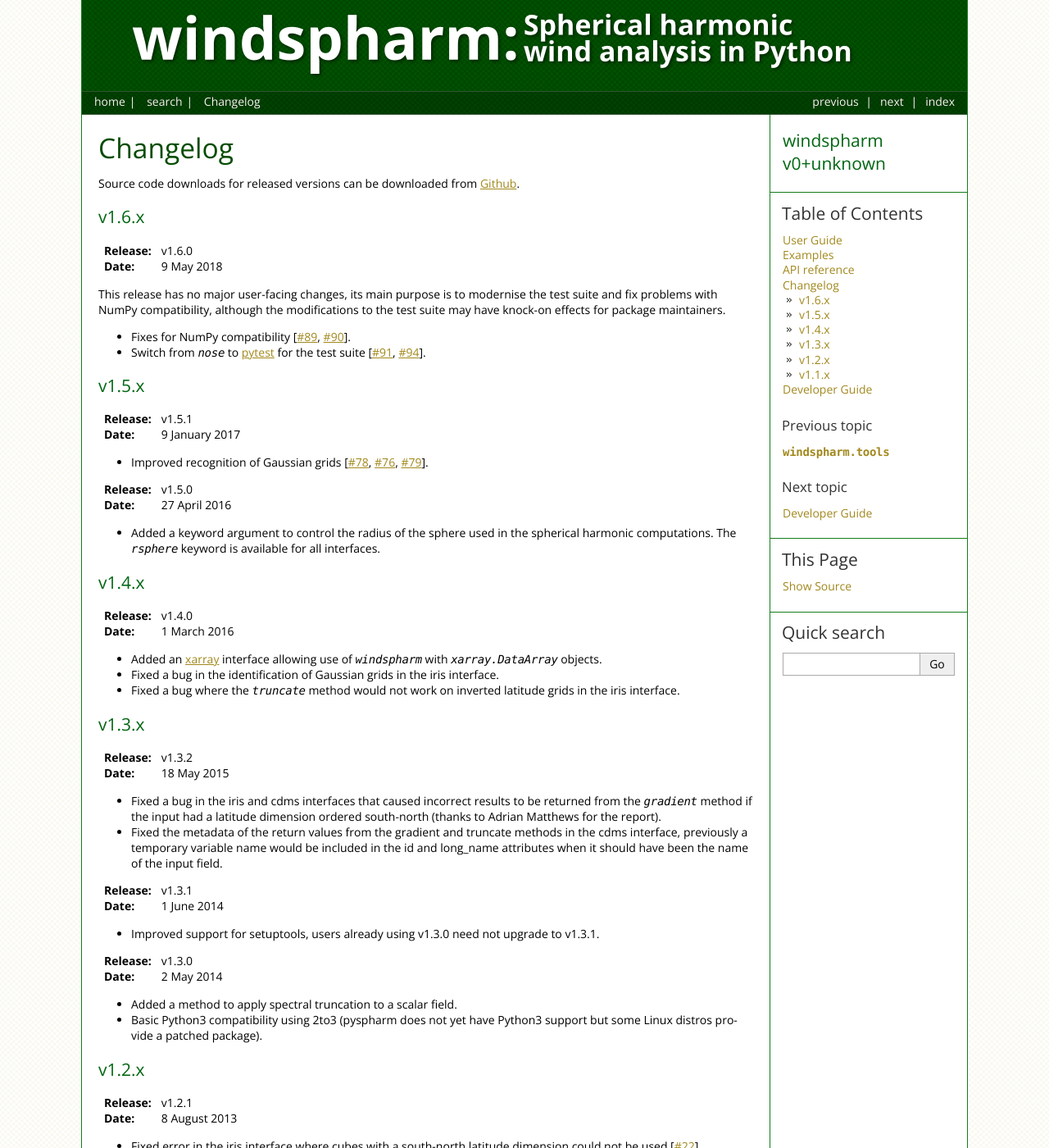
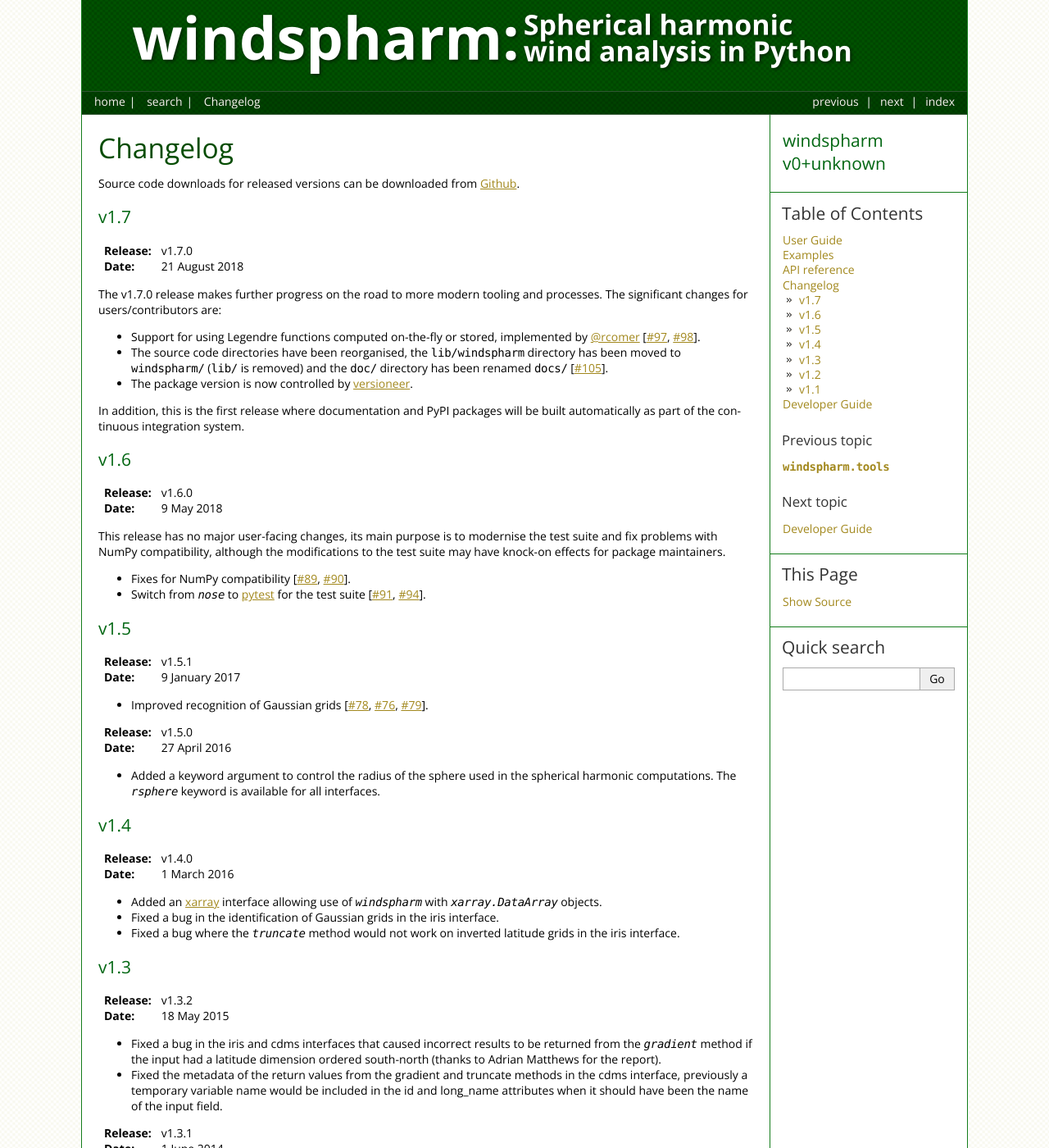
Before and after one commit to ajdawson/windspharm, a Sphinx documentation site: the page built from docs/changelog.rst, in a window 1280 px wide and 1400 px high. Shown: the whole window at 82% size. Built offline with Sphinx 7.4.7, drawn with Linux system fonts in a browser that asks for light colours.

Commit message:
Update the changelog for v1.7.0

```diff
--- a/docs/changelog.rst
+++ b/docs/changelog.rst
@@ -3,25 +3,40 @@
 
 Source code downloads for released versions can be downloaded from `Github <https://github.com/ajdawson/windspharm/releases>`_.
 
-v1.6.x
-------
+v1.7
+----
+
+:Release: v1.7.0
+:Date: 21 August 2018
+
+The v1.7.0 release makes further progress on the road to more modern tooling and processes. The significant changes for users/contributors are:
+
+* Support for using Legendre functions computed on-the-fly or stored, implemented by `@rcomer <https://github.com/rcomer>`_ [:issue:`97`, :pr:`98`].
+* The source code directories have been reorganised, the ``lib/windspharm`` directory has been moved to ``windspharm/`` (``lib/`` is removed) and the ``doc/`` directory has been renamed ``docs/`` [:pr:`105`].
+* The package version is now controlled by `versioneer <https://github.com/warner/python-versioneer>`_.
+
+In addition, this is the first release where documentation and PyPI packages will be built automatically as part of the continuous integration system.
+
+
+v1.6
+----
 
 :Release: v1.6.0
 :Date: 9 May 2018
 
 This release has no major user-facing changes, its main purpose is to modernise the test suite and fix problems with NumPy compatibility, although the modifications to the test suite may have knock-on effects for package maintainers.
 
-* Fixes for NumPy compatibility [`#89 <https://github.com/ajdawson/windspharm/issues/89>`_, `#90 <https://github.com/ajdawson/windspharm/pull/90>`_].
-* Switch from `nose` to `pytest <http://pytest.org>`_ for the test suite [`#91 <https://github.com/ajdawson/windspharm/pull/91>`_, `#94 <https://github.com/ajdawson/windspharm/pull/94>`_].
+* Fixes for NumPy compatibility [:issue:`89`, :pr:`90`].
+* Switch from `nose` to `pytest <http://pytest.org>`_ for the test suite [:pr:`91`, :pr:`94`].
 
 
-v1.5.x
-------
+v1.5
+----
 
 :Release: v1.5.1
 :Date: 9 January 2017
 
-* Improved recognition of Gaussian grids [`#78 <https://github.com/ajdawson/windspharm/issues/78>`_, `#76 <https://github.com/ajdawson/windspharm/pull/76>`_, `#79 <https://github.com/ajdawson/windspharm/pull/79>`_].
+* Improved recognition of Gaussian grids [:issue:`78`, :pr:`76`, :pr:`79`].
 
 :Release: v1.5.0
 :Date: 27 April 2016
@@ -29,8 +44,8 @@
 * Added a keyword argument to control the radius of the sphere used in the spherical harmonic computations. The `rsphere` keyword is available for all interfaces.
 
 
-v1.4.x
-------
+v1.4
+----
 
 :Release: v1.4.0
 :Date: 1 March 2016
@@ -40,8 +55,8 @@
 * Fixed a bug where the `truncate` method would not work on inverted latitude grids in the iris interface.
 
 
-v1.3.x
-------
+v1.3
+----
 
 :Release: v1.3.2
 :Date: 18 May 2015
@@ -61,25 +76,25 @@
 * Basic Python3 compatibility using 2to3 (pyspharm does not yet have Python3 support but some Linux distros provide a patched package).
 
 
-v1.2.x
-------
+v1.2
+----
 
 :Release: v1.2.1
 :Date: 8 August 2013
 
 * Fixed error in the iris interface where cubes with a south-north latitude dimension
-  could not be used [`#22 <https://github.com/ajdawson/windspharm/pull/22>`_].
+  could not be used [:pr:`22`].
 
 :Release: v1.2.0
 :Date: 20 May 2013
 
-* Prevented possible double copying of data in `order_latdim` [`#16 <https://github.com/ajdawson/windspharm/pull/16>`_].
-* Refactored test suite and added more test coverage [`#14 <https://github.com/ajdawson/windspharm/pull/14>`_].
-* Fixed bug in calculation of the magnitude of a vector wind [`#13 <https://github.com/ajdawson/windspharm/pull/13>`_, `#11 <https://github.com/ajdawson/windspharm/issues/11>`_].
+* Prevented possible double copying of data in `order_latdim` [:pr:`16`].
+* Refactored test suite and added more test coverage [:pr:`14`].
+* Fixed bug in calculation of the magnitude of a vector wind [:pr:`13`, :issue:`11`].
 
 
-v1.1.x
-------
+v1.1
+----
 
 :Release: v1.1.0
 :Date: 10 January 2013
--- a/docs/conf.py
+++ b/docs/conf.py
@@ -30,6 +30,7 @@
               'sphinx.ext.mathjax',
               'sphinx.ext.viewcode',
               'sphinx.ext.intersphinx',
+              'sphinx.ext.extlinks',
               'matplotlib.sphinxext.plot_directive',
              ]
 
@@ -92,6 +93,13 @@
 
 # A list of ignored prefixes for module index sorting.
 #modindex_common_prefix = []
+
+
+# -- extlinks configuration ----------------------------------------------------
+
+# Allow e.g. :issue:`42` and :pr:`42` roles:
+extlinks = {'issue': ('https://github.com/ajdawson/windspharm/issues/%s', '#'),
+            'pr': ('https://github.com/ajdawson/windspharm/pull/%s', '#')}
 
 
 # -- Options for HTML output ---------------------------------------------------
```
